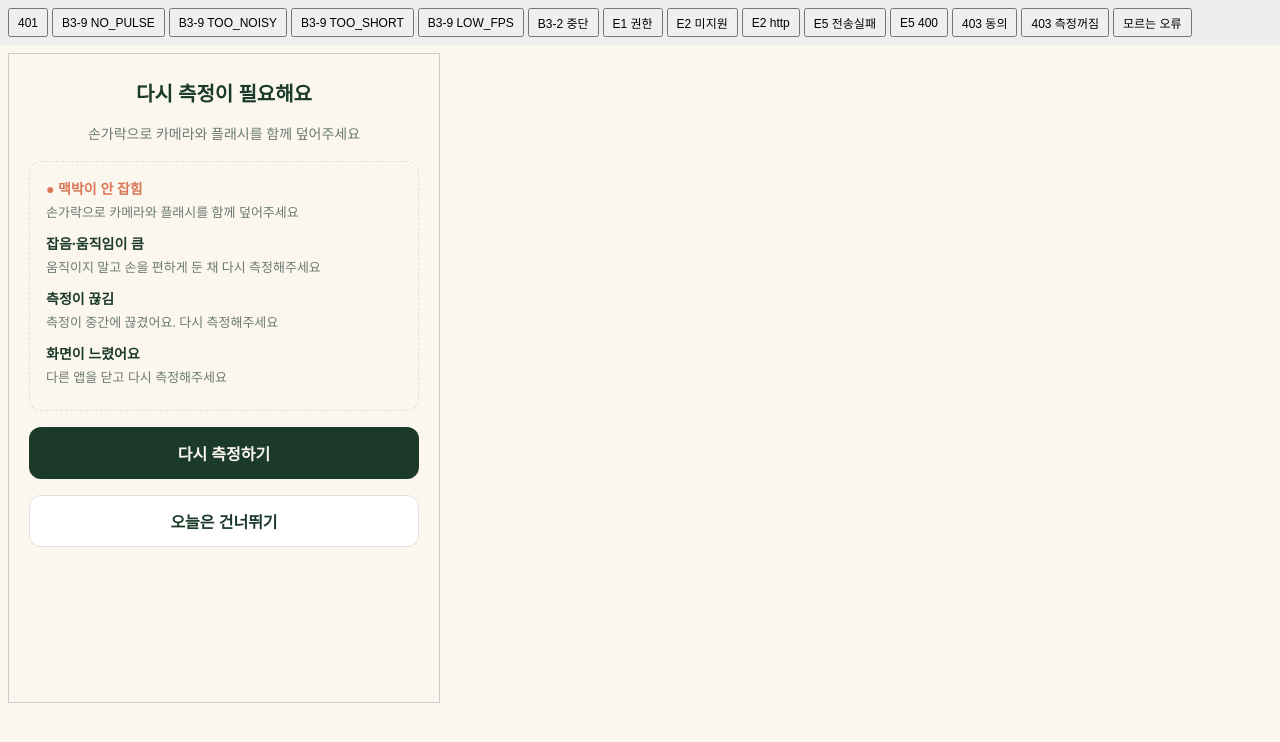
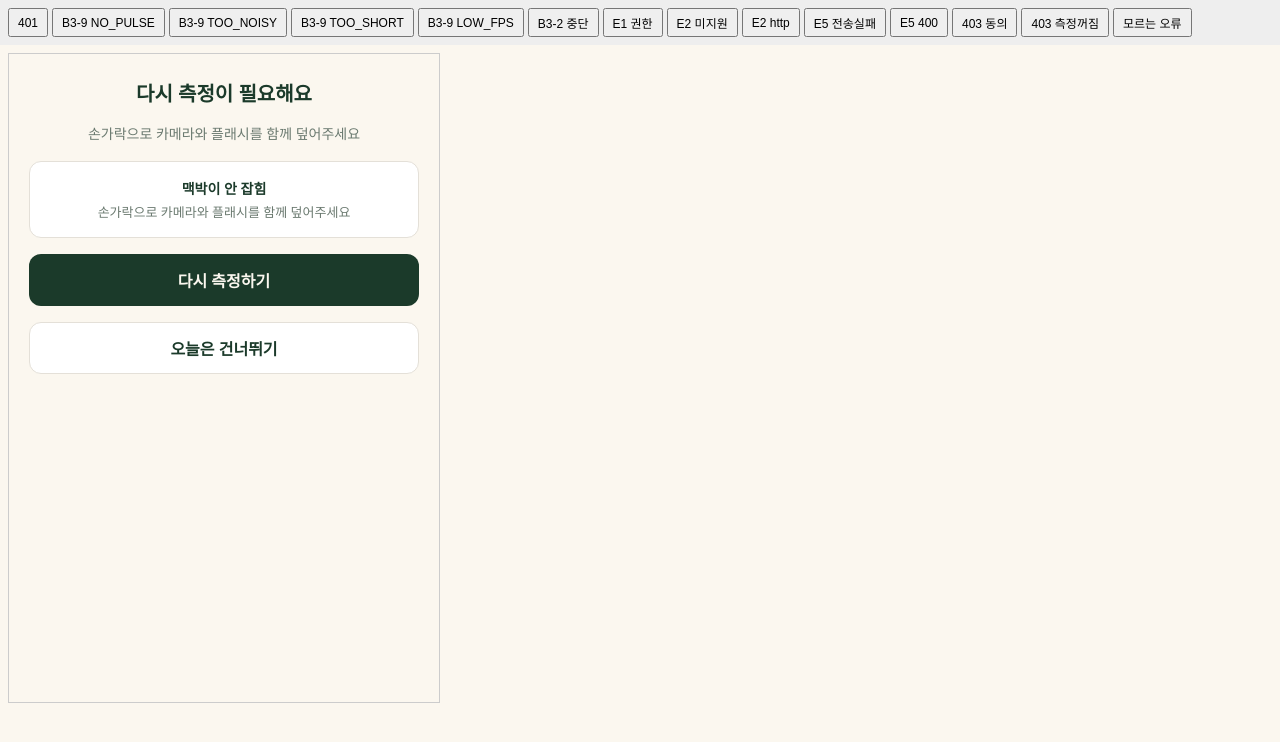
Before and after one commit to 2026Ganzi-Thon/2026_GANZITHON_TEAM_12_FE, a plain HTML site: page pages/measure-error.dev.html in a window 1280 px wide. Both pictures are taken after a click on the button "B3-9 NO_PULSE". Drawn offline with Linux system fonts and the light colour scheme.

Commit message:
fix(measure): B3-9는 해당하는 재측정 사유 1개만 보여준다
시안의 '사유별 문구' 목록은 설명용 메모였다. 조건부 문구는
해당할 때 하나만 노출한다(디자이너 요청, 2026-11-18).

서버가 새 retryReason을 추가해도 빈 화면이 되지 않게 기본 문구를 둔다.
문구 자체는 임시이며 '와이어프레임 수정 요청사항 2' 확정본으로 교체한다.

Co-Authored-By: Claude Opus 5 <noreply@anthropic.com>

```diff
--- a/pages/measure-error.css
+++ b/pages/measure-error.css
@@ -6,14 +6,13 @@
 .err__title { font-family: var(--cd-font-title); font-size: var(--cd-text-title); font-weight: 700; margin: 0; }
 .err__body  { font-size: var(--cd-text-body); line-height: 1.6; color: var(--cd-ink-mute); white-space: pre-line; margin: 0; }
 
-.err__reasons {
-  display: grid; gap: var(--cd-space-1); margin: 0; text-align: left;
-  padding: var(--cd-space-3); border: 1px dashed var(--cd-line); border-radius: var(--cd-radius);
+/* 해당하는 재측정 사유 1개 */
+.err__reason {
+  padding: var(--cd-space-3); border-radius: var(--cd-radius);
+  background: var(--cd-surface); border: 1px solid var(--cd-line);
 }
-.err__reasons dt { font-size: var(--cd-text-body); font-weight: 600; }
-.err__reasons dt.is-current { color: var(--cd-warn-ink); }        /* 이번 재측정 사유 */
-.err__reasons dt.is-current::before { content: '● '; }
-.err__reasons dd { margin: 0 0 var(--cd-space-2); font-size: var(--cd-text-caption); color: var(--cd-ink-mute); }
+.err__reason-title { margin: 0 0 var(--cd-space-1); font-size: var(--cd-text-body); font-weight: 600; }
+.err__reason-body  { margin: 0; font-size: var(--cd-text-caption); color: var(--cd-ink-mute); }
 
 .err__btn {
   min-height: var(--cd-tap-min); border: 0; border-radius: var(--cd-radius);
--- a/pages/measure-error.js
+++ b/pages/measure-error.js
@@ -6,13 +6,16 @@
  */
 import { HRV_STATES, HRV_ERRORS } from '../hrvMeasurement.js';
 
-// B3-9 사유별 문구. 시안에는 3개뿐이라 LOW_FPS는 새로 썼다(디자인 확인 필요).
+// B3-9 사유별 문구. 해당하는 사유 1개만 보여준다 (시안의 "사유별 문구" 목록은 설명용 메모).
+// 문구는 임시다 — 노션 "와이어프레임 수정 요청사항 2" 확정본으로 교체한다.
 const RETRY_REASONS = {
   NO_PULSE:  { title: '맥박이 안 잡힘',   body: '손가락으로 카메라와 플래시를 함께 덮어주세요' },
   TOO_NOISY: { title: '잡음·움직임이 큼', body: '움직이지 말고 손을 편하게 둔 채 다시 측정해주세요' },
   TOO_SHORT: { title: '측정이 끊김',     body: '측정이 중간에 끊겼어요. 다시 측정해주세요' },
   LOW_FPS:   { title: '화면이 느렸어요',  body: '다른 앱을 닫고 다시 측정해주세요' },
 };
+// 서버가 새 사유를 추가해도 화면이 비지 않게 한다.
+const UNKNOWN_REASON = { title: '측정이 잘 되지 않았어요', body: '손을 편하게 둔 채 다시 측정해주세요' };
 
 // 403/401은 측정 화면에서 해결할 수 없다 → 담당 화면으로 보낸다 (API.md 0절 "접근 조건")
 const ACCESS_ERRORS = {
@@ -34,8 +37,7 @@ export function pickView(state, detail) {
       view: 'RETRY',
       title: '다시 측정이 필요해요',
       body: '손가락으로 카메라와 플래시를 함께 덮어주세요',
-      reasons: RETRY_REASONS,
-      highlight: RETRY_REASONS[detail.measurement.retryReason] ? detail.measurement.retryReason : null,
+      reason: RETRY_REASONS[detail.measurement.retryReason] ?? UNKNOWN_REASON,
       buttons: ['restart', 'skipToday'],
     };
   }
@@ -126,18 +128,17 @@ export function renderError(root, state, detail, actions = {}) {
     root.append(p);
   }
 
-  if (v.reasons) {
-    const dl = document.createElement('dl');
-    dl.className = 'err__reasons';
-    for (const [code, r] of Object.entries(v.reasons)) {
-      const dt = document.createElement('dt');
-      dt.textContent = r.title;
-      const dd = document.createElement('dd');
-      dd.textContent = r.body;
-      if (code === v.highlight) dt.classList.add('is-current');
-      dl.append(dt, dd);
-    }
-    root.append(dl);
+  if (v.reason) {
+    const box = document.createElement('div');
+    box.className = 'err__reason';
+    const t = document.createElement('p');
+    t.className = 'err__reason-title';
+    t.textContent = v.reason.title;
+    const d = document.createElement('p');
+    d.className = 'err__reason-body';
+    d.textContent = v.reason.body;
+    box.append(t, d);
+    root.append(box);
   }
 
   for (const name of v.buttons) {
```
Also changed, not shown: pages/measure-error.test.js (+7 -4 lines).
